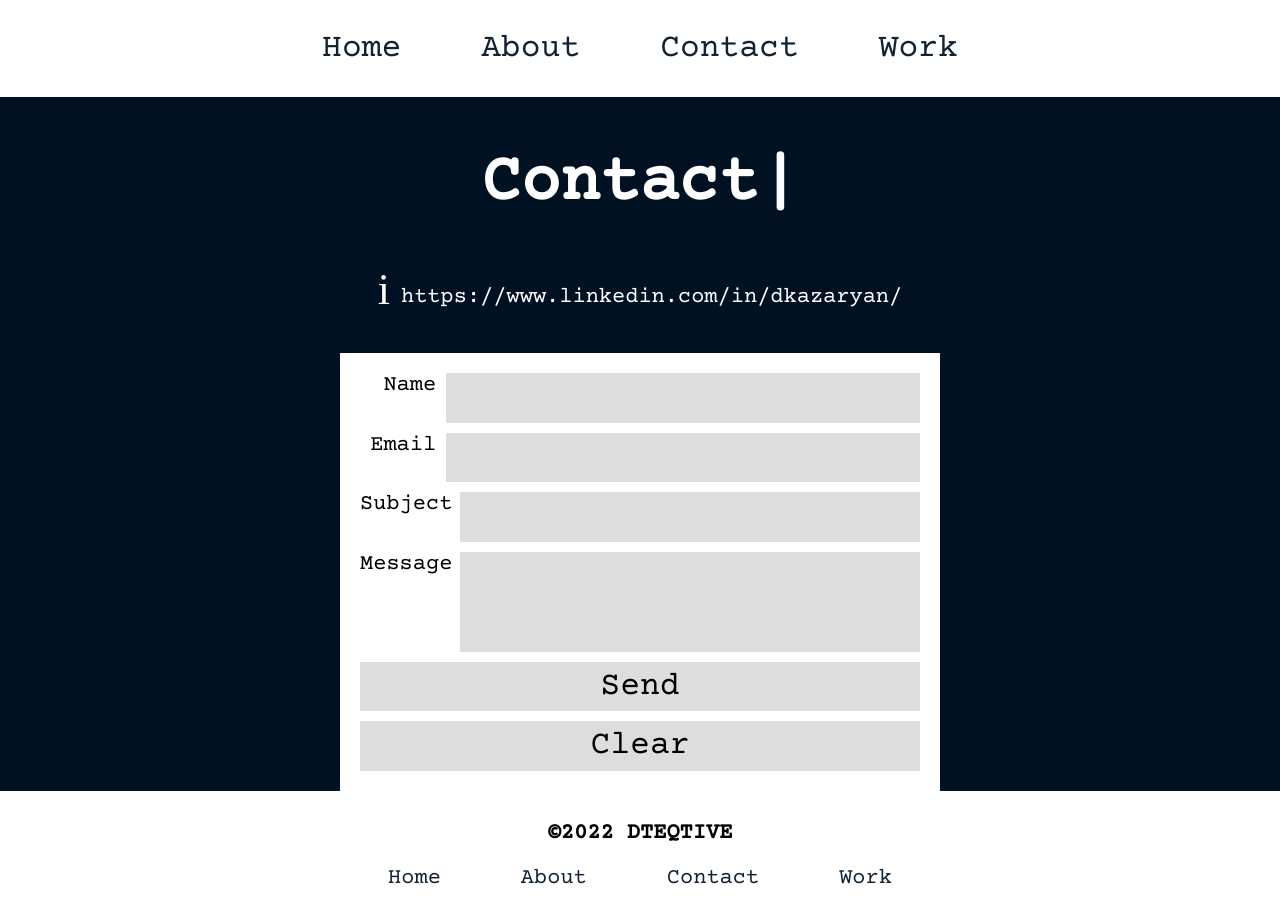
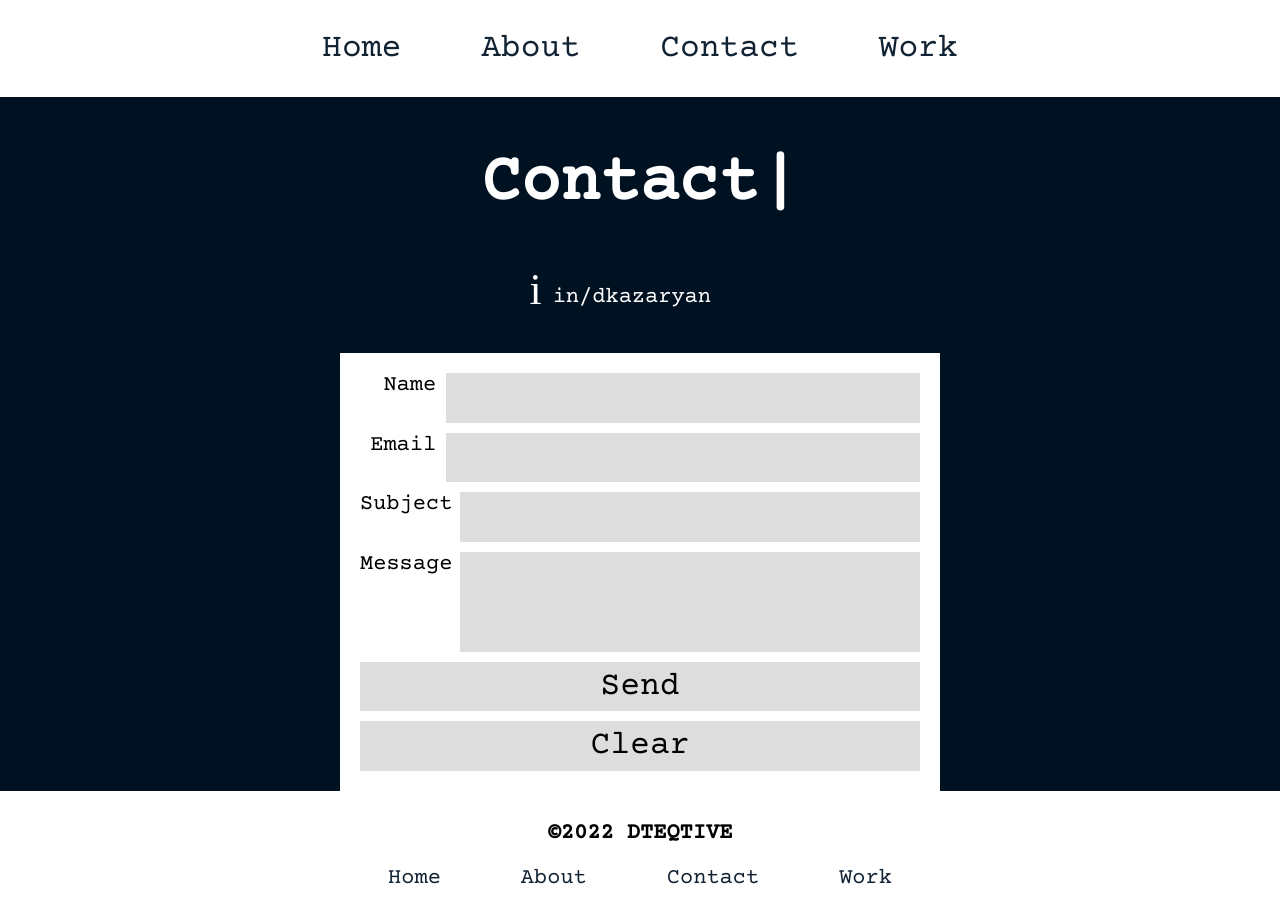
Before and after one commit to DKCGI/dteqtive, a Gatsby site: page /contact in a window 1280 px wide. Built offline with nearby package versions, Linux system fonts and the light colour scheme; Gatsby itself is replaced by a stand-in of ours; a web font is replaced by a local one.

Commit message:
added gatsby cloud plugin

```diff
--- a/gatsby-config.ts
+++ b/gatsby-config.ts
@@ -28,6 +28,7 @@ const config: GatsbyConfig = {
     'gatsby-plugin-image',
     'gatsby-plugin-react-helmet',
     'gatsby-plugin-sitemap',
+    'gatsby-plugin-gatsby-cloud',
     {
       resolve: 'gatsby-plugin-manifest',
       options: {
--- a/package.json
+++ b/package.json
@@ -20,6 +20,7 @@
     "@mdx-js/react": "^1.6.22",
     "babel-plugin-styled-components": "^2.0.7",
     "gatsby": "^4.17.1",
+    "gatsby-plugin-gatsby-cloud": "^4.19.0",
     "gatsby-plugin-google-analytics": "^4.17.0",
     "gatsby-plugin-google-fonts": "^1.0.1",
     "gatsby-plugin-image": "^2.17.0",
--- a/src/pages/contact.tsx
+++ b/src/pages/contact.tsx
@@ -13,6 +13,12 @@ const StyledContactList = styled.div`
   ul {
     list-style-type: none;
     overflow-wrap: anywhere;
+    li {
+      a {
+        color: #fff;
+        text-decoration: none;
+      }
+    }
   }
 `;
 const StyledForm = styled.div`
@@ -80,8 +86,10 @@ const Contact = () => {
       <StyledContactList>
         <ul>
           <li>
-            <span className='iconFont'>i </span>
-            https://www.linkedin.com/in/dkazaryan/
+            <a href='https://www.linkedin.com/in/dkazaryan'>
+              <span className='iconFont'>i </span>
+              in/dkazaryan &nbsp;&nbsp;
+            </a>
           </li>
         </ul>
       </StyledContactList>
```
Also changed, not shown: 1 other file.
